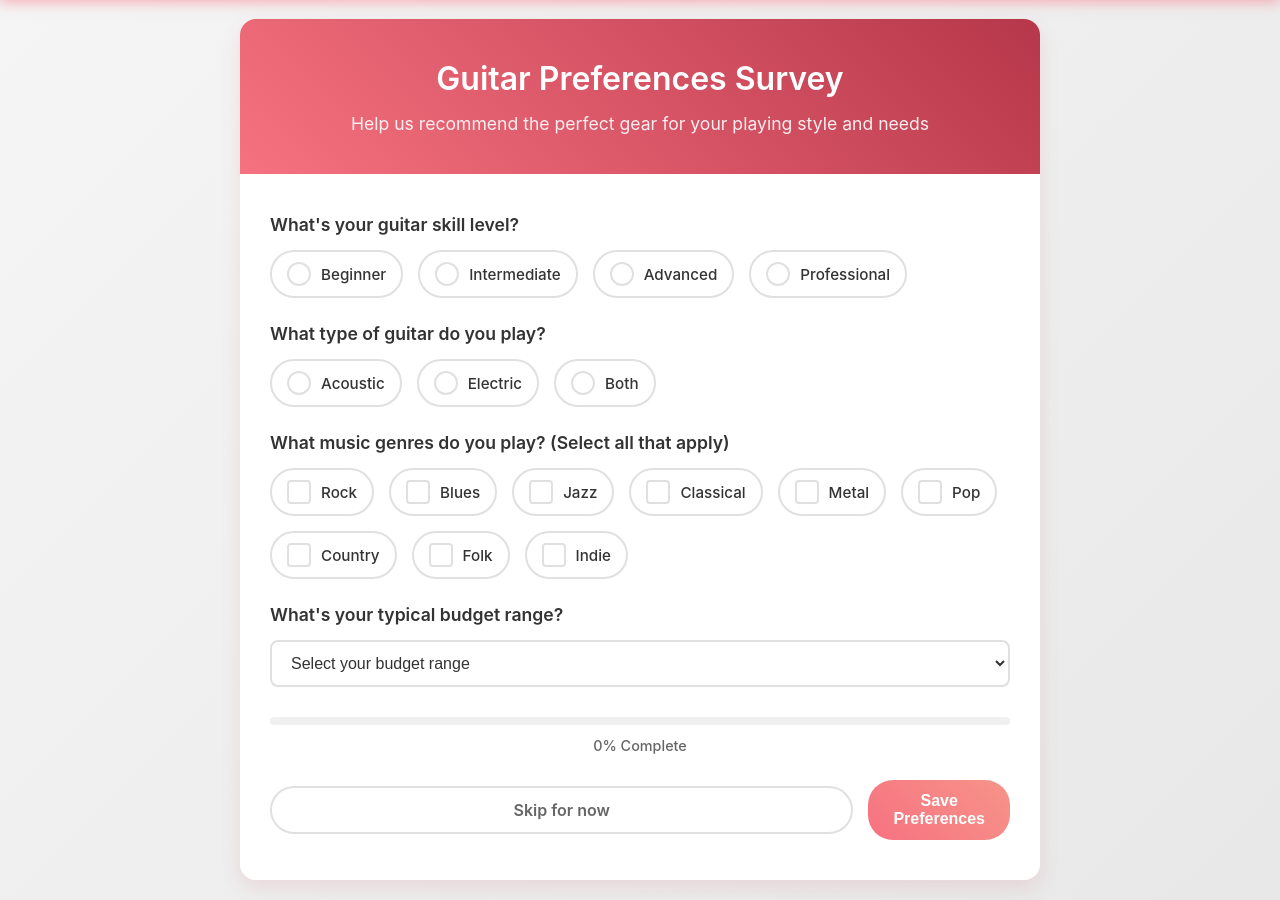
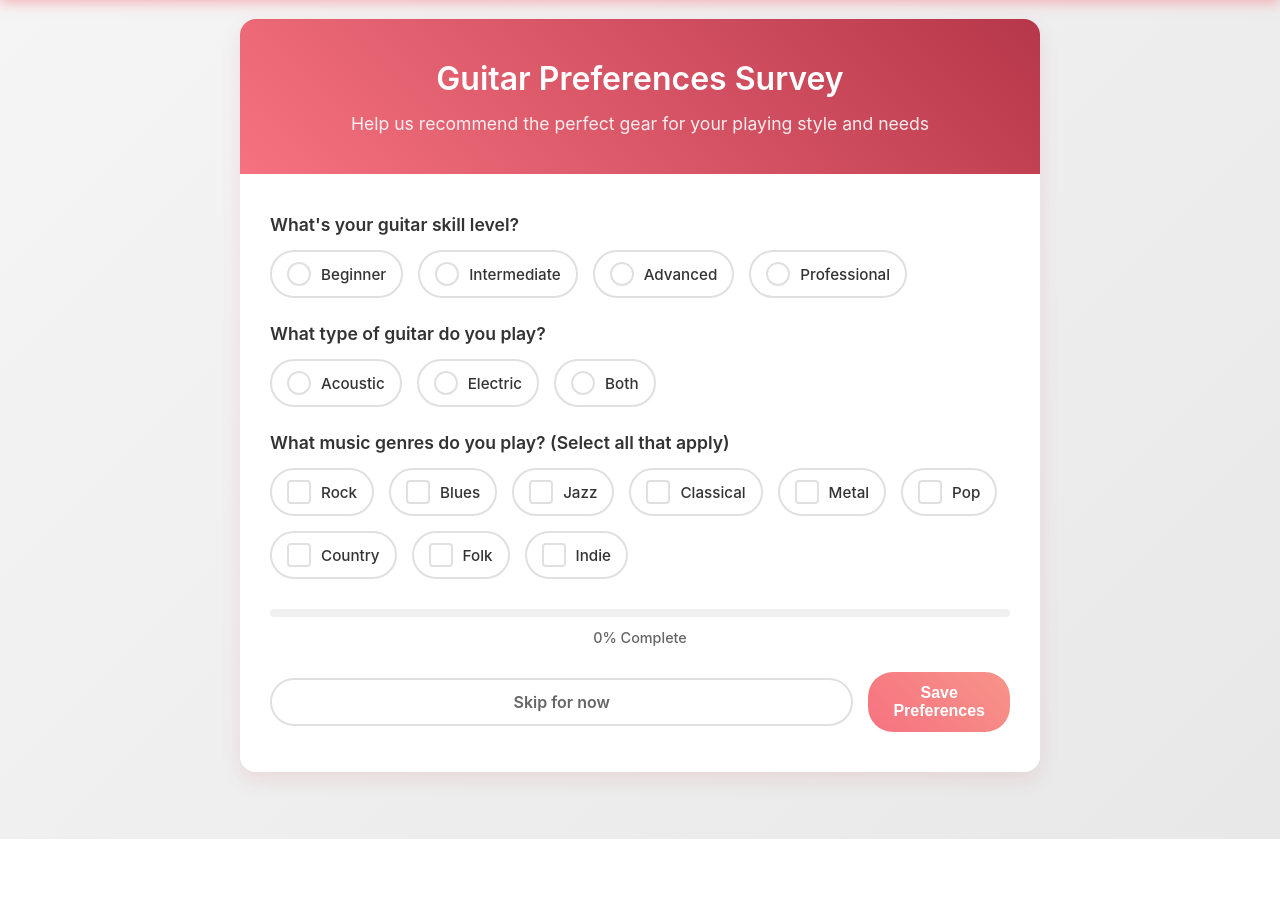
Before and after one commit to Rindian1/Year-12-major-work-software, a Flask app: page /survey in a window 1280 px wide. Shown: the part 133-1033 px from the top of the page. After the commit the page ends 972 px from the top, so only its background shows below. Run offline with Flask 3, Linux system fonts and the light colour scheme; the visitor is signed in with stand-in values (Sample User, id 1); data comes from the database, SQL or seed files in the repository; data that the repository does not hold is empty.

Commit message:
Remove budget question from survey UI and API validation

```diff
--- a/app.py
+++ b/app.py
@@ -861,8 +861,7 @@ def survey():
             survey_data = {
                 'skill_level': existing_survey['skill_level'],
                 'instrument_type': existing_survey['instrument_type'],
-                'preferred_genres': json.loads(existing_survey['preferred_genres']),
-                'budget_range': existing_survey['budget_range']
+                'preferred_genres': json.loads(existing_survey['preferred_genres'])
             }
             return render_template('survey.html', survey_data=survey_data, cart_count=cart_count)
         else:
@@ -879,7 +878,7 @@ def submit_survey():
         data = request.get_json()
 
         # Validate required fields
-        required_fields = ['skill_level', 'instrument_type', 'preferred_genres', 'budget_range']
+        required_fields = ['skill_level', 'instrument_type', 'preferred_genres']
         for field in required_fields:
             if field not in data or not data[field]:
                 return jsonify({'success': False, 'error': f'Missing required field: {field}'}), 400
@@ -887,7 +886,6 @@ def submit_survey():
         # Validate field values
         valid_skill_levels = ['beginner', 'intermediate', 'advanced', 'professional']
         valid_instrument_types = ['acoustic', 'electric', 'both']
-        valid_budget_ranges = ['under_500', '500_1000', '1000_2000', '2000_5000', 'over_5000']
         valid_genres = ['rock', 'blues', 'jazz', 'classical', 'metal', 'pop', 'country', 'folk', 'indie']
 
         if data['skill_level'] not in valid_skill_levels:
@@ -895,9 +893,6 @@ def submit_survey():
 
         if data['instrument_type'] not in valid_instrument_types:
             return jsonify({'success': False, 'error': 'Invalid instrument type'}), 400
-
-        if data['budget_range'] not in valid_budget_ranges:
-            return jsonify({'success': False, 'error': 'Invalid budget range'}), 400
 
         # Validate genres
         if not isinstance(data['preferred_genres'], list) or len(data['preferred_genres']) == 0:
@@ -917,17 +912,17 @@ def submit_survey():
             # Update existing survey
             db.execute('''
                 UPDATE user_surveys
-                SET skill_level = ?, instrument_type = ?, preferred_genres = ?, budget_range = ?, updated_at = CURRENT_TIMESTAMP
+                SET skill_level = ?, instrument_type = ?, preferred_genres = ?, updated_at = CURRENT_TIMESTAMP
                 WHERE user_id = ?
             ''', (data['skill_level'], data['instrument_type'], json.dumps(data['preferred_genres']),
-                  data['budget_range'], current_user.id))
+                  current_user.id))
         else:
             # Insert new survey
             db.execute('''
-                INSERT INTO user_surveys (user_id, skill_level, instrument_type, preferred_genres, budget_range)
-                VALUES (?, ?, ?, ?, ?)
+                INSERT INTO user_surveys (user_id, skill_level, instrument_type, preferred_genres)
+                VALUES (?, ?, ?, ?)
             ''', (current_user.id, data['skill_level'], data['instrument_type'],
-                  json.dumps(data['preferred_genres']), data['budget_range']))
+                  json.dumps(data['preferred_genres'])))
 
         db.execute('DELETE FROM recommendation_cache WHERE user_id = ?', (current_user.id,))
         db.commit()
--- a/templates/survey.html
+++ b/templates/survey.html
@@ -179,19 +179,6 @@
                         </div>
                     </div>
 
-                    <!-- Question 4: Budget Range -->
-                    <div class="form-group survey-question">
-                        <label class="survey-label">What's your typical budget range?</label>
-                        <select name="budget_range" class="survey-select" required>
-                            <option value="">Select your budget range</option>
-                            <option value="under_500" {% if survey_data and survey_data.budget_range == 'under_500' %}selected{% endif %}>Under $500</option>
-                            <option value="500_1000" {% if survey_data and survey_data.budget_range == '500_1000' %}selected{% endif %}>$500 - $1,000</option>
-                            <option value="1000_2000" {% if survey_data and survey_data.budget_range == '1000_2000' %}selected{% endif %}>$1,000 - $2,000</option>
-                            <option value="2000_5000" {% if survey_data and survey_data.budget_range == '2000_5000' %}selected{% endif %}>$2,000 - $5,000</option>
-                            <option value="over_5000" {% if survey_data and survey_data.budget_range == 'over_5000' %}selected{% endif %}>Over $5,000</option>
-                        </select>
-                    </div>
-
                     <!-- Survey Progress -->
                     <div class="survey-progress">
                         <div class="progress-bar">
@@ -235,7 +222,7 @@
             const progressText = document.getElementById('progressText');
 
             function updateProgress() {
-                const totalQuestions = 4;
+                const totalQuestions = 3;
                 let answeredQuestions = 0;
 
                 // Check skill level
@@ -249,10 +236,6 @@
                 // Check preferred genres
                 const genres = surveyForm.querySelectorAll('input[name="preferred_genres"]:checked');
                 if (genres.length > 0) answeredQuestions++;
-
-                // Check budget range
-                const budgetRange = surveyForm.querySelector('select[name="budget_range"]');
-                if (budgetRange && budgetRange.value) answeredQuestions++;
 
                 const progress = Math.round((answeredQuestions / totalQuestions) * 100);
 
@@ -282,10 +265,9 @@
             // Validate required fields
             const skillLevel = formData.get('skill_level');
             const instrumentType = formData.get('instrument_type');
-            const budgetRange = formData.get('budget_range');
             const genres = formData.getAll('preferred_genres');
 
-            if (!skillLevel || !instrumentType || !budgetRange || genres.length === 0) {
+            if (!skillLevel || !instrumentType || genres.length === 0) {
                 showNotification('Please answer all questions to complete the survey', 'error');
                 return;
             }
@@ -294,8 +276,7 @@
             const surveyData = {
                 skill_level: skillLevel,
                 instrument_type: instrumentType,
-                preferred_genres: genres,
-                budget_range: budgetRange
+                preferred_genres: genres
             };
 
             // Submit survey data
```
